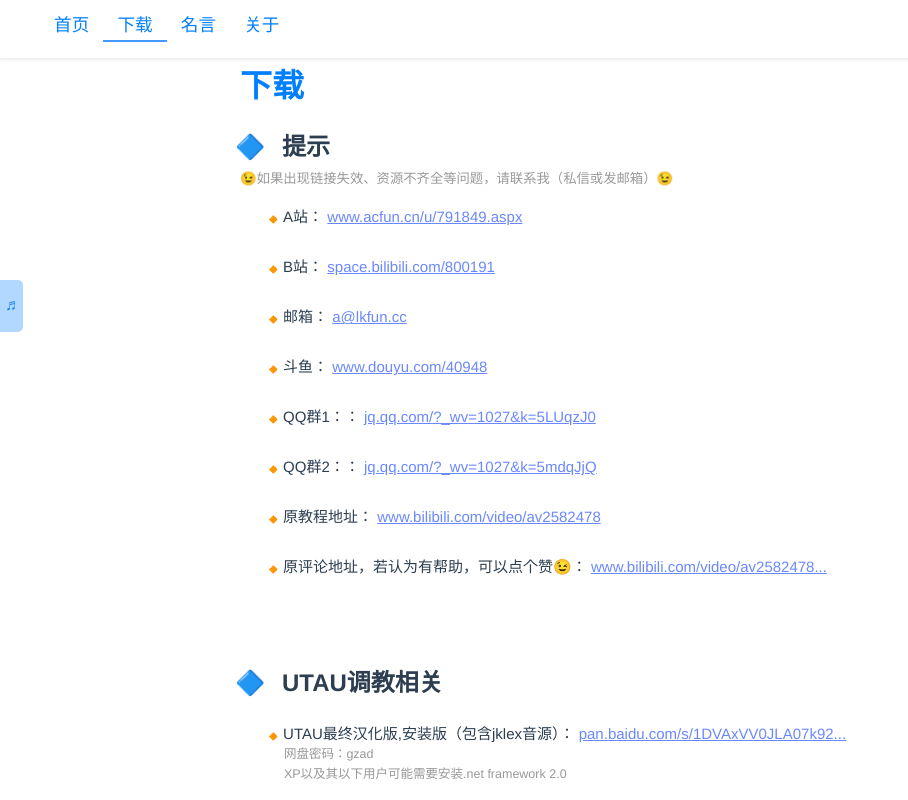
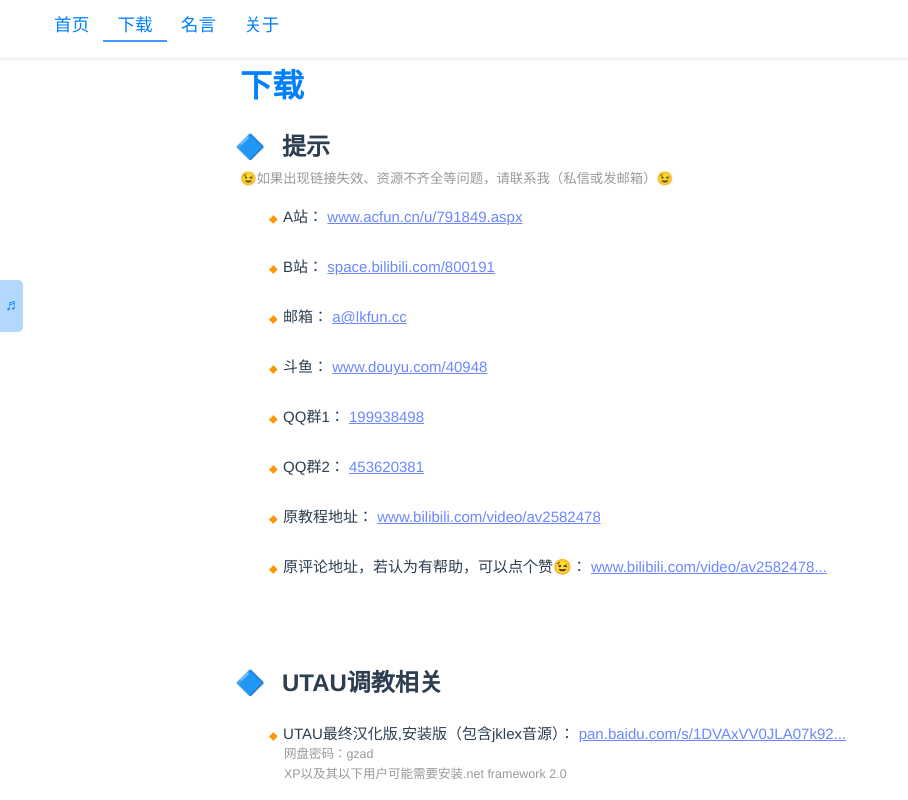
Before and after one commit to lkfun/pvpa, a Vue app: page /download in a window 1280 px wide. Shown: the top 800 px of the page, without its empty margins (0-908 px from the left). Built offline with nearby package versions, Linux system fonts and the light colour scheme.

Commit message:
update qq address

```diff
--- a/src/assets/downloaddata.json
+++ b/src/assets/downloaddata.json
@@ -21,12 +21,15 @@
           "address": "https://www.douyu.com/40948"
         },
         {
-          "name": "QQ群1：",
-          "address": "https://jq.qq.com/?_wv=1027&k=5LUqzJ0"
+          "name": "QQ群1",
+          "address": "https://jq.qq.com/?_wv=1027&k=5LUqzJ0",
+          "qq": "199938498"
+
         },
         {
-          "name": "QQ群2：",
-          "address": "https://jq.qq.com/?_wv=1027&k=5mdqJjQ"
+          "name": "QQ群2",
+          "address": "https://jq.qq.com/?_wv=1027&k=5mdqJjQ",
+          "qq": "453620381"
         },
         {
           "name": "原教程地址",
--- a/src/components/download.vue
+++ b/src/components/download.vue
@@ -8,10 +8,10 @@
         <div class="group">
           <div class="groupitem" v-if="!i.description||!i.description.toString().includes('不显示')"  v-for="(i) in item.items" :key="i.name">
             <del v-if="i.description&&i.description.toString().includes('挂了')">{{i.name}}：
-              <a :href="i.address" target="_blank">{{i.address| capitalize}}</a>
+              <a :href="i.address" :title="i.address" target="_blank">{{i.address| capitalize(i.qq)}}</a>
             </del>
             <span v-else>{{i.name}}：
-              <a :href="i.address" :title="i.address" target="_blank">{{i.address| capitalize}}</a>
+              <a :href="i.address" :title="i.address" target="_blank">{{i.address| capitalize(i.qq)}}</a>
             </span>
             <div v-for="(item,index) in i.description" :key="index" >
               <small>&nbsp;&nbsp;&nbsp;&nbsp;{{item}}</small>
@@ -32,12 +32,15 @@
     }
   },
   filters: {
-    capitalize: function (value) {
+    capitalize: function (value, qq) {
       if (!value) return ''
       value = value.toString()
       value = value.replace('https://', '').replace('http://', '').replace('mailto:', '')
       if (value.length > 32) {
         value = value.substr(0, 32) + '...'
+      }
+      if (value.indexOf('jq.qq.com') > -1) {
+        value = qq
       }
       return value
     }
```
